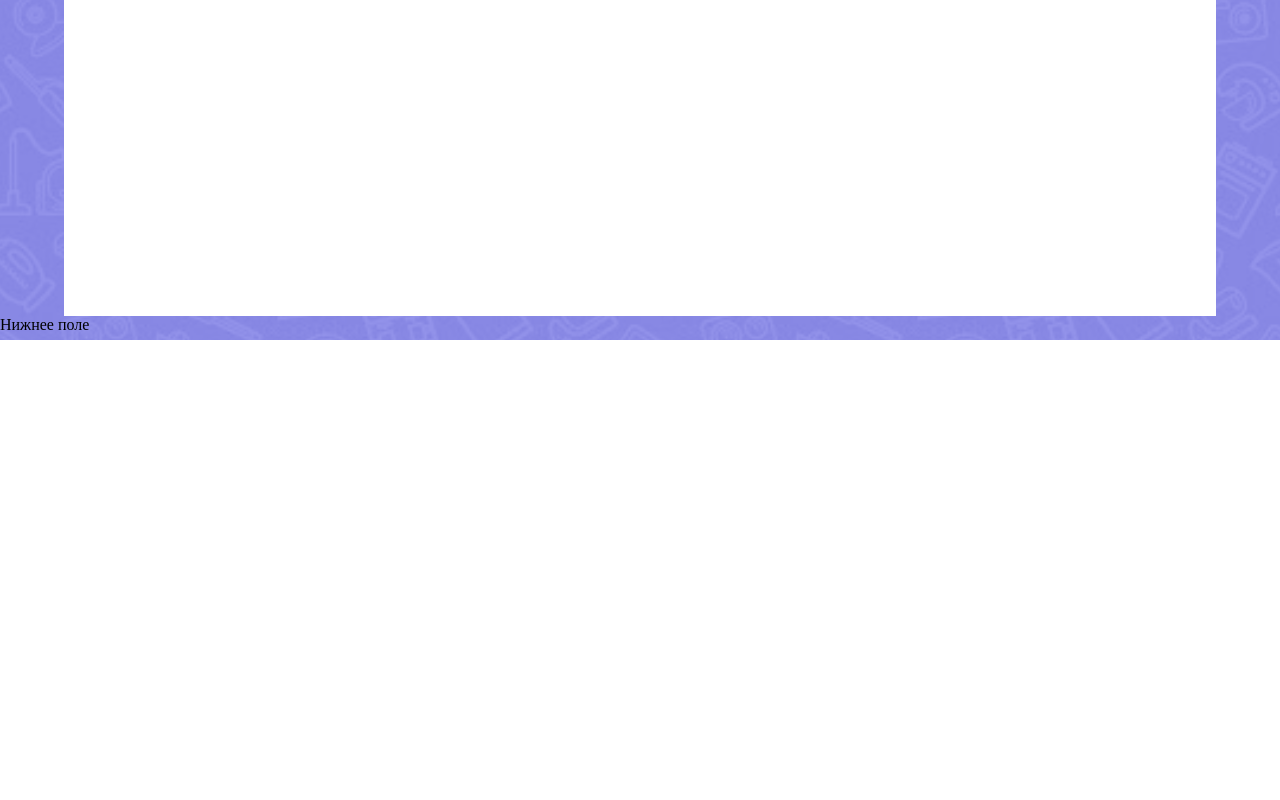
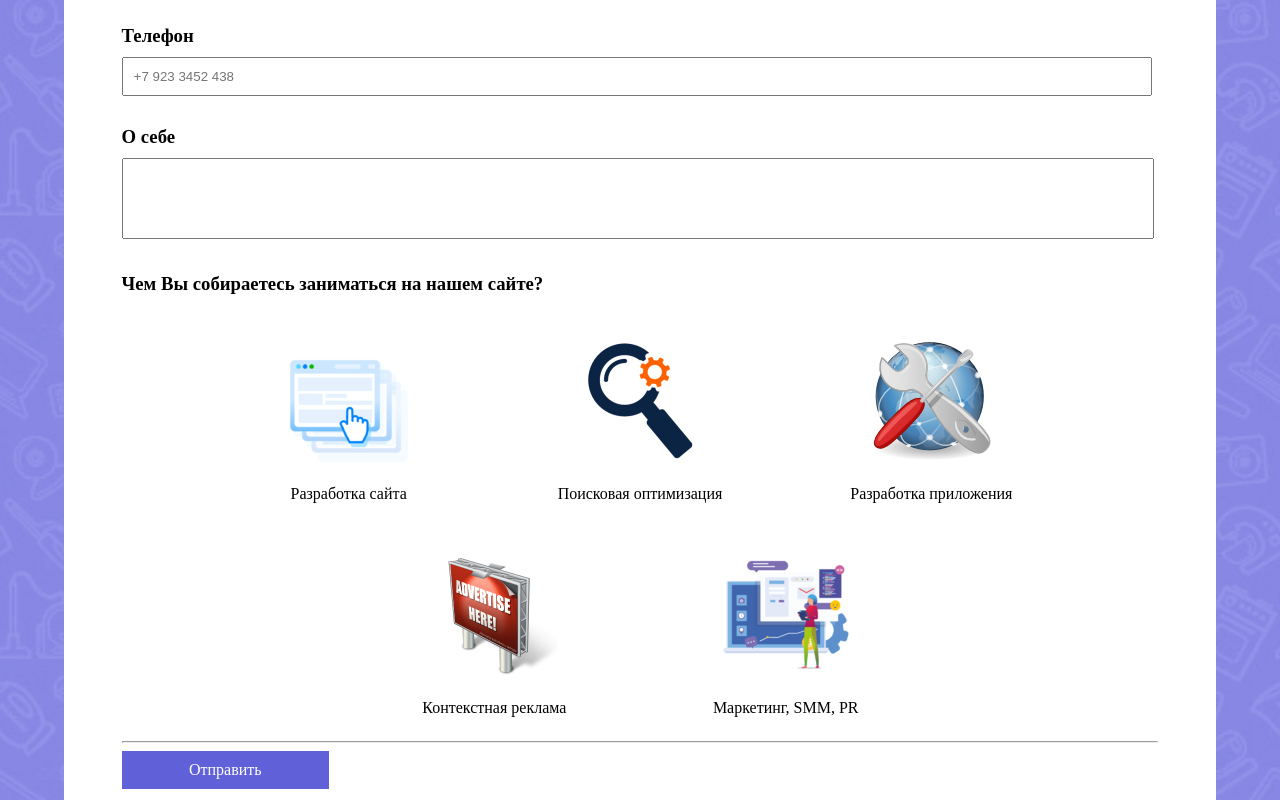
Before and after one commit to chessplanet86/NSK, a plain HTML site: page index.html in a window 1280 px wide. Shown: the part 460-1260 px from the top of the page. Before the commit the page ends 800 px from the top, so only its background shows below. Drawn offline with nearby package versions, Linux system fonts and the light colour scheme.

Commit message:
доработал форму

```diff
--- a/index.html
+++ b/index.html
@@ -39,6 +39,42 @@
                     <input placeholder="your@email.ru"></input>
                 </div>
 
+                <h3 style="margin: 0 0 10px">Телефон</h3>
+                <div class="phone-number">
+                    <input placeholder="+7 923 3452 438"></input>
+                </div>
+
+                <h3 style="margin: 0 0 10px">О себе</h3>
+                <div class="about">
+                    <textarea cols="30" rows="5"></textarea>
+                </div>
+
+                <h3 style="margin: 0 0 10px">Чем Вы собираетесь заниматься на нашем сайте?</h3>
+                <div class="activity">
+                    <figure class="kind_1">
+                        <p><img src="icons/icon1.png"></img></p>
+                        <figcaption>Разработка сайта</figcaption>
+                    </figure>
+                    <figure class="kind_2">
+                        <p><img src="icons/icon2.png"></img></p>
+                        <figcaption>Поисковая оптимизация</figcaption>
+                    </figure>
+                    <figure class="kind_3">
+                        <p><img src="icons/icon3.png"></img></p>
+                        <figcaption>Разработка приложения</figcaption>
+                    </figure>
+                    <figure class="kind_4">
+                        <p><img src="icons/icon4.png"></img></p>
+                        <figcaption>Контекстная реклама</figcaption>
+                    </figure>
+                    <figure class="kind_5">
+                        <p><img src="icons/icon5.png"></img></p>
+                        <figcaption>Маркетинг, SMM, PR</figcaption>
+                    </figure>
+                </div>
+                <hr>
+                <div class="button">Отправить</div>
+
             </div>
             <div class="pad-bottom">
                 Нижнее поле
--- a/style.css
+++ b/style.css
@@ -3,10 +3,10 @@ body {
 }
 .main-background{
     grid-template-columns: 5%  90%  5%;
-    grid-template-rows: 3% 6% 10% 78% 3%;
+    grid-template-rows: 3% 6% 4% 84% 3%;
     display: grid;
-    width: 100vw;
-    height: 100vh;
+    width: 100%;
+    height: 1700px;
     background: rgba(59, 59, 207, 0.808) url("back.jpg") repeat;
     background-size: 50%;
     background-blend-mode: soft-light;
@@ -71,10 +71,51 @@ body {
 
 .FIO{
     width: 100%;
-    margin-bottom: 10px;
+    margin-bottom: 30px;
+}
+
+.mail{
+    margin-bottom: 30px;
+    width: 100%;
 }
 
 .mail input{
     width: 98%;
-    padding: 10px 0px 10px 10px;;
+    padding: 10px 0px 10px 10px;
 }
+
+.phone-number{
+    margin-bottom: 30px;
+}
+
+.phone-number input{
+    width: 98%;
+    padding: 10px 0px 10px 10px;
+
+}
+
+.about{
+    width: 100%;
+    margin-bottom: 30px;
+}
+.about textarea{
+    width: 99%;
+    resize: none;
+}
+
+.activity{
+    text-align: center;
+}
+.activity .kind_1, .kind_2, .kind_3, .kind_4, .kind_5 {
+    display: inline-block;
+    width: 20%
+}
+
+.button{
+    width: 20%;
+    background-color:rgba(59, 59, 207, 0.808);
+    color: white;
+    text-align: center;
+    padding-top: 10px;
+    padding-bottom: 10px;
+}
```
Also changed, not shown: icons/icon1.png (added), icons/icon2.png (added), icons/icon3.png (added), icons/icon4.png (added), icons/icon5.png (added), 1 other file.
